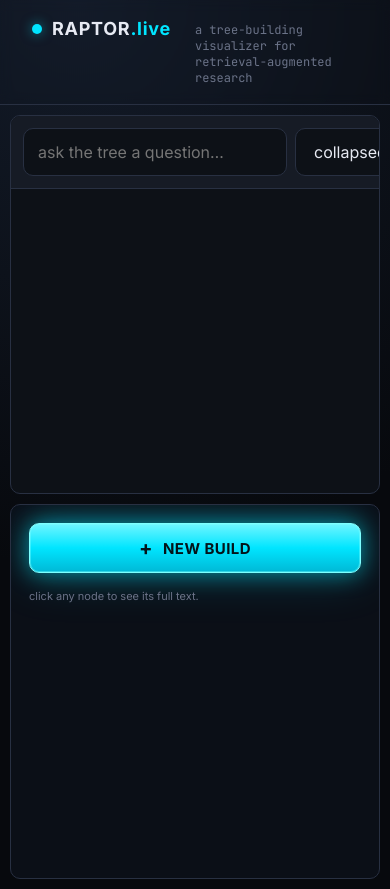
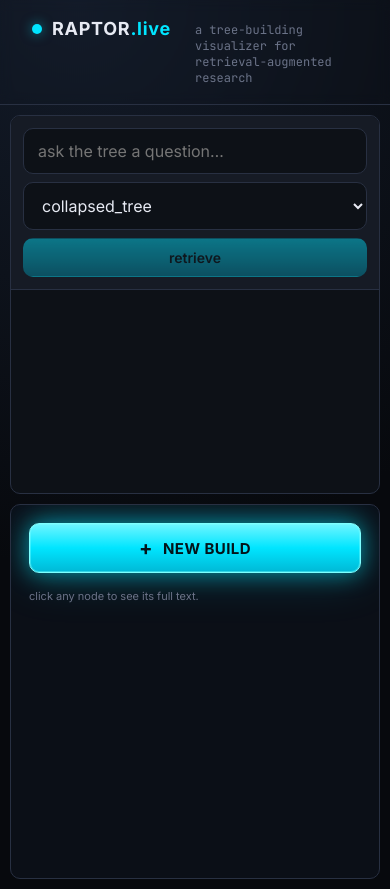
Before and after one commit to G-Pavel-H/RaptorVisualiser, an Angular app in the folder frontend/: page /builds/1/explore in a window 390 px wide. Built offline with nearby package versions, Linux system fonts and the light colour scheme; no server answers.

Commit message:
Fix column alignment on phones

```diff
--- a/frontend/src/app/pages/explore/explore.component.ts
+++ b/frontend/src/app/pages/explore/explore.component.ts
@@ -115,7 +115,16 @@ type Method = 'collapsed_tree' | 'tree_traversal';
       border-bottom: 1px solid var(--border);
       background: var(--bg-2);
     }
-    .query-input { flex: 1; }
+    .query-input { flex: 1; min-width: 0; }
+    /* Phones: stack query / method / retrieve vertically so nothing
+       overflows off the right edge. */
+    @media (max-width: 640px) {
+      .query-bar {
+        flex-direction: column;
+        align-items: stretch;
+      }
+      .query-bar > * { width: 100%; }
+    }
     .tree-area { flex: 1; }
     .side { display: flex; flex-direction: column; gap: 16px; padding: 18px; overflow-y: auto; min-height: 0; }
     .new-build-btn {
```
